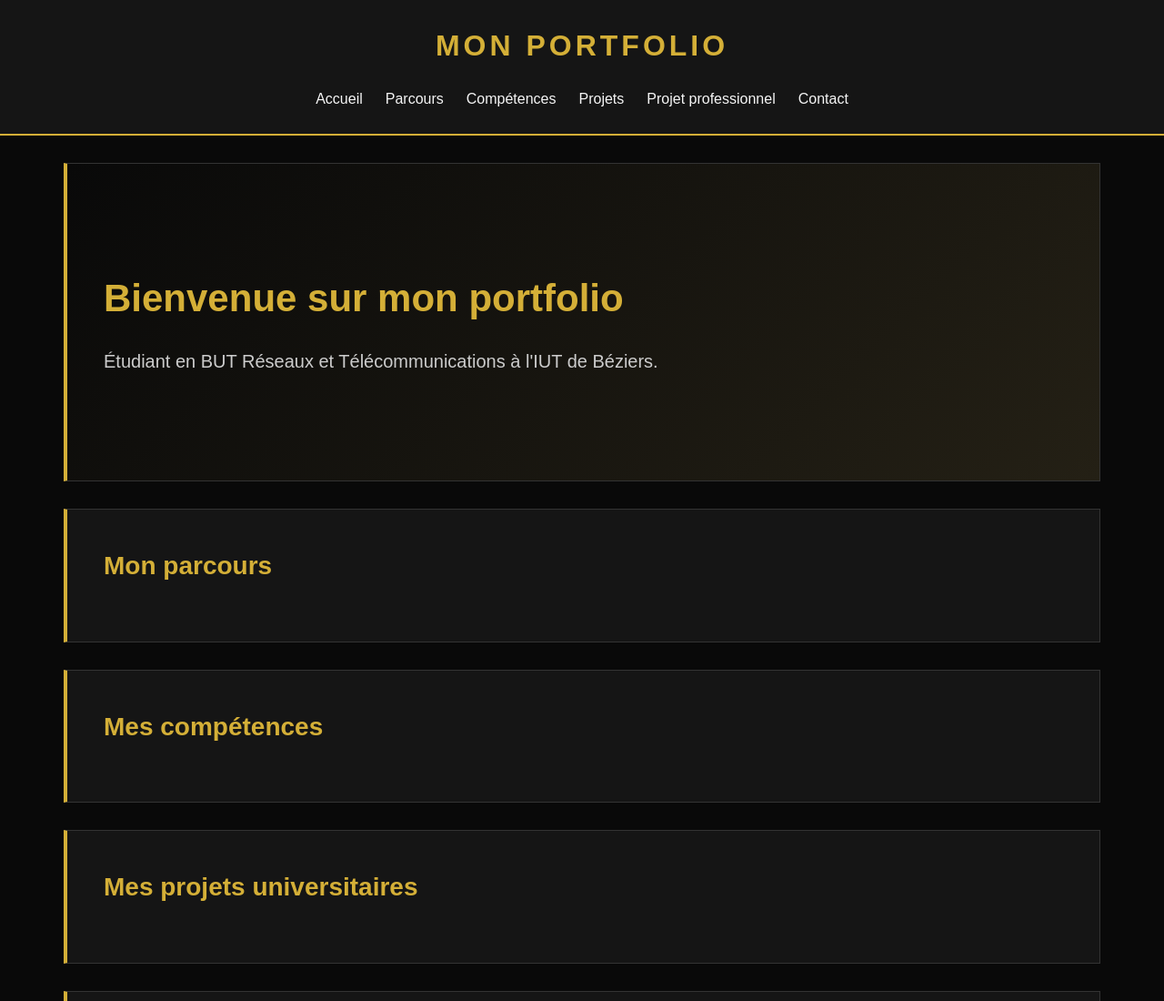
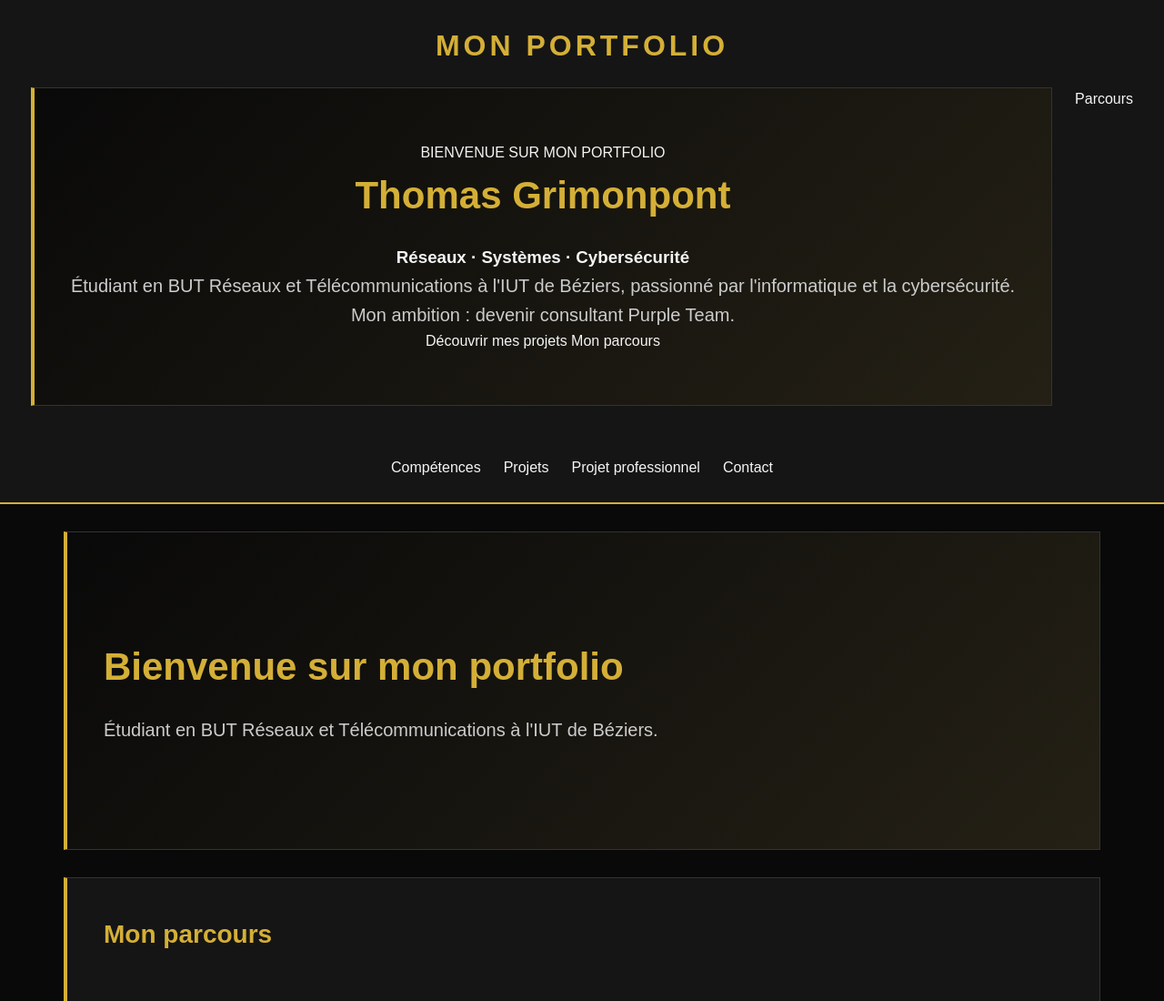
Before and after one commit to thomasgrimonpontpro-design/Portfolio, a plain HTML site: page index.html in a window 1280 px wide. Shown: the top 1100 px of the page at 91% size. Drawn offline with Linux system fonts and the light colour scheme.

Commit message:
Update index.html

```diff
--- a/index.html
+++ b/index.html
@@ -15,7 +15,37 @@
         <h1>Mon Portfolio</h1>
 
         <nav>
-            <a href="#accueil">Accueil</a>
+
+<section id="accueil">
+
+    <span class="surtitre">BIENVENUE SUR MON PORTFOLIO</span>
+
+    <h2>Thomas Grimonpont</h2>
+
+    <h3>Réseaux · Systèmes · Cybersécurité</h3>
+
+    <p>
+        Étudiant en BUT Réseaux et Télécommunications
+        à l'IUT de Béziers, passionné par l'informatique
+        et la cybersécurité.
+    </p>
+
+    <p>
+        Mon ambition : devenir consultant Purple Team.
+    </p>
+
+    <div class="boutons">
+        <a href="#projets" class="btn-or">
+            Découvrir mes projets
+        </a>
+
+        <a href="#parcours" class="btn-contour">
+            Mon parcours
+        </a>
+    </div>
+
+</section>
+
             <a href="#parcours">Parcours</a>
             <a href="#competences">Compétences</a>
             <a href="#projets">Projets</a>
```
